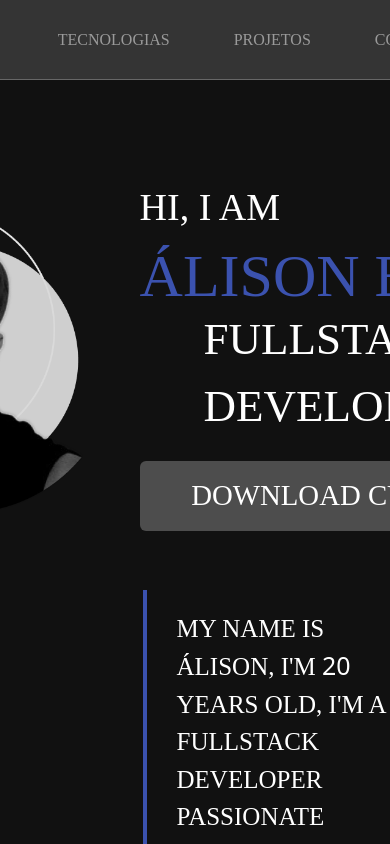
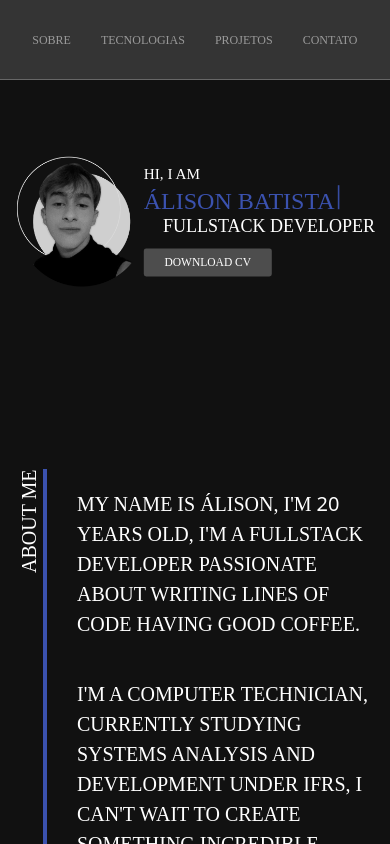
Before and after one commit to alisonnRB/new-portifolio, a React (Create React App) app: page / in a window 390 px wide. Built offline with nearby package versions, Linux system fonts and the light colour scheme.

Commit message:
responsive

```diff
--- a/src/App.css
+++ b/src/App.css
@@ -52,7 +52,13 @@ html,
 
 .content {
     position: sticky;
-    top: 10%;
-    transform: translateY(-10%);
+    top: 1%;
+    transform: translateY(-1%);
     margin: 0 auto;
 }
+
+@media (min-width: 1600px) {
+    .bgImageCircle {
+        background-position: calc(50vw + 500px) -45%;
+    }
+}
--- a/src/components/about/index.jsx
+++ b/src/components/about/index.jsx
@@ -58,29 +58,29 @@ export default function About() {
     }
 
     return (
-        <section className="bgImageCircle w-[100%]">
+        <section className="bgImageCircle w-[100%] max-sm:mt-[-150px]">
             <span id="about"></span>
-            <div className="flex items-center justify-center">
+            <div className="flex items-center justify-center ml-[-1.5rem] max-lg:scale-75 max-md:scale-[0.6] max-sm:scale-[0.4] max-[320px]:scale-[0.35] max-[295px]:scale-[0.25]">
                 <img src={foto} alt="foto do autor" className="grayscale scale-75" />
-                <div>
+                <div className="ml-[-2rem]">
                     <p className="text-[38px]">HI, I AM</p>
                     <div className="flex pr-3 h-[70px]">
                         <p className="text-[60px] mt-[-5px] mb-[-10px] text-nowrap transition-colors duration-1000 pr-2" style={{ color: cor}}>{name}</p>
                         <div className="h-[60px] w-1 bg-white transition-colors pisca" style={{backgroundColor: cor}}></div>
                     </div>
 
-                    <p className="text-[45px] ml-16">FULLSTACK DEVELOPER</p>
+                    <p className="text-[45px] ml-12 text-nowrap">FULLSTACK DEVELOPER</p>
                     <button className="bg-border cursor-pointer mt-[20px] w-[320px] h-[70px] text-[1.8em] hover:bg-fontCol rounded-md">DOWNLOAD CV</button>
                 </div>
             </div>
 
             <div className="flex ml-[10vw]">
-                <p className="rotate-[-90deg] text-[20px] relative left-48 bottom-24 text-nowrap">ABOUT ME</p>
-                <span className="max-w-[700px] pl-[30px] border-l-4 py-5 transition-colors duration-1000" style={{ borderLeftColor: cor }}>
-                    <p className="text-[25px] mb-10 break-words">
+                <p className="rotate-[-90deg] text-[20px] h-1 w-1 text-nowrap relative top-[10ch] right-[2.5ch]">ABOUT ME</p>
+                <span className="max-w-[700px] pl-[30px] pr-[10px] border-l-4 py-5 transition-colors duration-1000" style={{ borderLeftColor: cor }}>
+                    <p className="text-[25px] mb-10 break-words  max-[420px]:text-[20px]">
                         MY NAME IS ÁLISON, I'M <span className="font-sans">20</span> YEARS OLD, I'M A FULLSTACK DEVELOPER PASSIONATE ABOUT WRITING LINES OF CODE HAVING GOOD COFFEE.
                     </p>
-                    <p className="text-[25px] break-words">
+                    <p className="text-[25px] break-words max-[420px]:text-[20px]">
                         I'M A COMPUTER TECHNICIAN, CURRENTLY STUDYING SYSTEMS ANALYSIS AND DEVELOPMENT UNDER IFRS, I CAN'T WAIT TO CREATE SOMETHING INCREDIBLE TOGETHER.
                     </p>
                 </span>
--- a/src/components/body/index.jsx
+++ b/src/components/body/index.jsx
@@ -5,7 +5,7 @@ import Tecnology from "../tecnology";
 
 export default function Body(){
     return(
-        <main className="h-screen w-[100vw] bg-background flex flex-col py-[120px] overflow-y-auto">
+        <main className="h-screen w-[100vw] bg-background flex flex-col py-[120px] overflow-y-auto overflow-x-hidden">
             <Header />
             <About />
             <Tecnology />
--- a/src/components/header/index.jsx
+++ b/src/components/header/index.jsx
@@ -2,11 +2,13 @@ import React from "react";
 
 export default function Header() {
     return (
-        <header className="h-[80px] w-[100vw] bg-filter fixed top-0 z-50 flex items-center justify-center gap-x-16 border-b-[1px] border-border">
-            <p className="text-fontCol hover:text-white cursor-pointer">SOBRE</p>
-            <p className="text-fontCol hover:text-white cursor-pointer">TECNOLOGIAS</p>
-            <p className="text-fontCol hover:text-white cursor-pointer">PROJETOS</p>
-            <p className="text-fontCol hover:text-white cursor-pointer">CONTATO</p>
+        <header className="h-[80px] w-[100vw] bg-filter fixed top-0 z-50 flex items-center justify-center border-b-[1px] border-border max-[295px]:h-[60px]">
+            <span className="flex items-center justify-center gap-x-16 max-sm:scale-75 max-sm:gap-x-10 max-[320px]:gap-x-5 max-[295px]:scale-50">
+                <p className="text-fontCol hover:text-white cursor-pointer">SOBRE</p>
+                <p className="text-fontCol hover:text-white cursor-pointer">TECNOLOGIAS</p>
+                <p className="text-fontCol hover:text-white cursor-pointer">PROJETOS</p>
+                <p className="text-fontCol hover:text-white cursor-pointer">CONTATO</p>
+            </span>
         </header>
     );
 }
--- a/src/components/tecnology/cardTec/index.jsx
+++ b/src/components/tecnology/cardTec/index.jsx
@@ -14,8 +14,6 @@ export default function CardTec(props) {
     };
 
     const imageStyle = {
-        maxHeight: "70%",
-        maxWidth: "70px",
         transition: "transform 0.3s, filter 0.3s",
         cursor: "pointer",
         ...(isHovered && {
@@ -25,14 +23,15 @@ export default function CardTec(props) {
     };
 
     return (
-        <div className="w-[100px] flex flex-col items-center gap-2 mb-5">
-            <p className="text-center text-nowrap">{props.Tec.Name}</p>
+        <div className="w-[100px] flex flex-col items-center gap-2 mb-5 max-sm:w-[70px] max-[559px]:w-[50px]">
+            <p className="text-center text-nowrap max-sm:text-[.8em] max-[559px]:text-[.6em]">{props.Tec.Name}</p>
             <div
                 className="h-full w-full flex justify-center items-center"
                 onMouseEnter={handleMouseEnter}
                 onMouseLeave={handleMouseLeave}
             >
                 <img
+                    className="max-h-[70%] max-w-[70px] max-sm:max-w-[55px] max-[559px]:max-w-[35px]"
                     style={imageStyle}
                     src={props.Tec.logo}
                     alt={`logo do ${props.Tec.Name}`}
--- a/src/components/tecnology/index.jsx
+++ b/src/components/tecnology/index.jsx
@@ -19,19 +19,19 @@ export default function Tecnology() {
     return (
         <section className="flex mt-80">
             <span id="tec"></span>
-            <div className="bg-border w-[5vw] h-1/1 flex justify-center py-5">
+            <div className="bg-border w-[5vw] h-1/1 flex justify-center p-5">
                 <p className="break-all max-w-4 flex text-center justify-center items-center">
                     TECNOLOGIAS
                 </p>
             </div>
 
 
-            <div className="flex max-w-[50vw] flex-wrap pl-10 gap-6">
+            <div className="flex max-w-[50vw] flex-wrap pl-10 gap-6 max-lg:pl-5 max-[559px]:max-w-[60vw] max-[315px]:max-w-[95vw]">
                 {cardGenerator()}
             </div>
 
-            <div className="w-[45vw] h-full">
-                <p className="content break-keep text-[30px] max-w-[70%]">
+            <div className="w-[45vw] h-full pr-[5px] max-[315px]:hidden">
+                <p className="content break-keep text-[30px] max-w-[70%] max-sm:text-[20px] max-[559px]:text-[15px] max-[559px]:max-w-[95%] ">
                     {desc ? desc : '\\\\ PLACE THE CURSOR ABOVE TO SEE MORE ABOUT THE TECHNOLOGY //'}
                 </p>
             </div>
```
